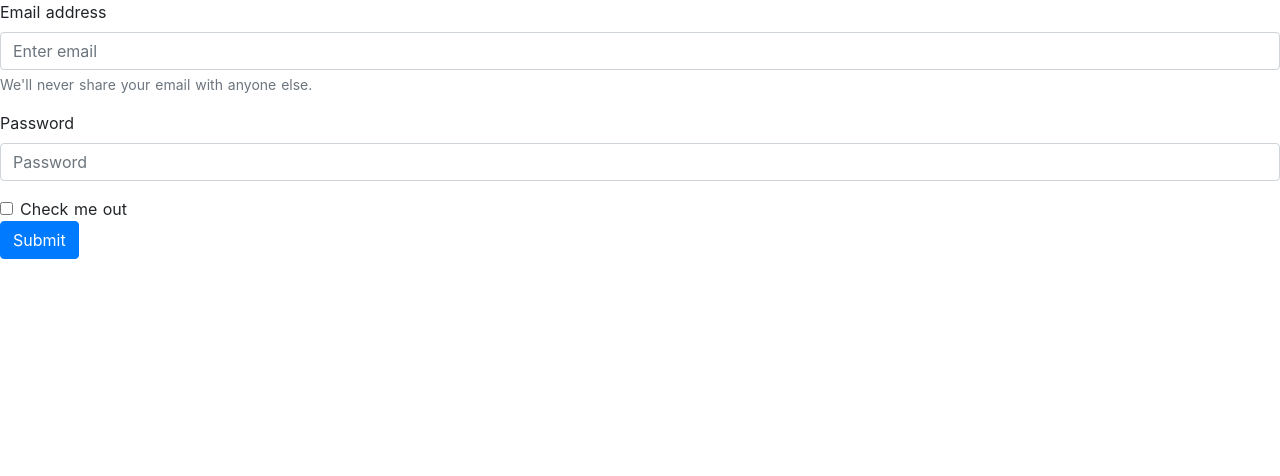
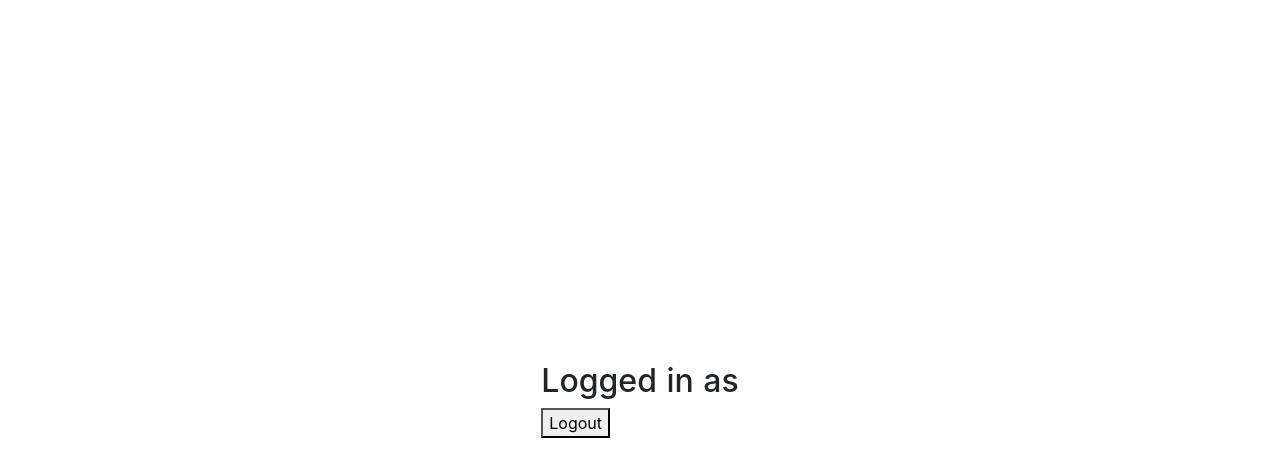
Before and after one commit to Albin-Sander/nya-examensarbete, a Nuxt app: page /Login in a window 1280 px wide. Shown: the top 476 px of the page. Built offline with nearby package versions, Linux system fonts and the light colour scheme.

Commit message:
Mae login component & logout btn

```diff
--- /dev/null
+++ b/components/LoginForm.vue
@@ -0,0 +1,78 @@
+<template>
+    <form
+      v-on:submit.prevent="signIn()"
+      class="form"
+    >
+      <div class="form-group">
+        <label for="exampleInputEmail1">Email address</label>
+        <input
+          type="email"
+          v-model="email"
+          class="form-control"
+          id="exampleInputEmail1"
+          aria-describedby="emailHelp"
+          placeholder="Enter email"
+          required
+        />
+        <small id="emailHelp" class="form-text text-muted"
+          >We'll never share your email with anyone else.</small
+        >
+      </div>
+      <div class="form-group">
+        <label for="exampleInputPassword1">Password</label>
+        <input
+          type="password"
+          v-model="password"
+          class="form-control"
+          id="exampleInputPassword1"
+          placeholder="Password"
+          required
+        />
+      </div>
+      <div class="form-check">
+        <NuxtLink to="/">Don't have a account? Click here!</NuxtLink>
+      </div>
+      <button type="submit" class="btn btn-primary">
+        Submit
+      </button>
+    </form>
+</template>
+
+<script>
+export default {
+  data: () => {
+    return {
+      email: '',
+      password: ''
+    }
+  },
+  methods: {
+    async signIn() {
+      let vm = this
+      try {
+        console.log("inside the try")
+        await this.$fire.auth.signInWithEmailAndPassword(
+          vm.email,
+          vm.password
+        ).then((userCredential) => {
+          let user = userCredential.user
+          console.log(user.email)
+        })
+        .catch((error) => {
+          console.log(error)
+        })
+      } catch (e) {
+        console.log(e)
+      }
+    }
+  },
+  computed: {
+
+  },
+  mounted() {
+
+  }
+}
+</script>
+
+<style lang="scss" scoped></style>
--- a/pages/Login.vue
+++ b/pages/Login.vue
@@ -1,41 +1,10 @@
 <template>
-  <div>
-    <form v-if="user == false" v-on:submit.prevent="getRequest">
-      <div class="form-group">
-        <label for="exampleInputEmail1">Email address</label>
-        <input
-          type="email"
-          v-model="email"
-          class="form-control"
-          id="exampleInputEmail1"
-          aria-describedby="emailHelp"
-          placeholder="Enter email"
-          required
-        />
-        <small id="emailHelp" class="form-text text-muted"
-          >We'll never share your email with anyone else.</small
-        >
-      </div>
-      <div class="form-group">
-        <label for="exampleInputPassword1">Password</label>
-        <input
-          type="password"
-          v-model="password"
-          class="form-control"
-          id="exampleInputPassword1"
-          placeholder="Password"
-          required
-        />
-      </div>
-      <div class="form-check">
-        <input type="checkbox" class="form-check-input" id="exampleCheck1" />
-        <label class="form-check-label" for="exampleCheck1">Check me out</label>
-      </div>
-      <button type="submit" @click="createUser()" class="btn btn-primary">
-        Submit
-      </button>
-    </form>
-    <h2 v-else>Logged in as {{user.email}} </h2>
+  <div class="login-container">
+    <LazyLoginForm v-if="user.user == false" />
+    <div v-else>
+      <h2> Logged in as {{user.email}} </h2>
+      <button @click="signOut()"> Logout </button>
+    </div>
   </div>
 </template>
 
@@ -49,9 +18,6 @@ export default {
     }
   },
   methods: {
-    async getRequest() {
-
-    },
     async createUser() {
       try {
         console.log("inside the try")
@@ -63,38 +29,57 @@ export default {
         console.log(e)
       }
     },
+    async signIn() {
+      let vm = this
+      try {
+        console.log("inside the try")
+        await this.$fire.auth.signInWithEmailAndPassword(
+          vm.email,
+          vm.password
+        ).then((userCredential) => {
+          let user = userCredential.user
+          console.log(user.email)
+        })
+        .catch((error) => {
+          console.log(error)
+        })
+      } catch (e) {
+        console.log(e)
+      }
+    },
 
     //FireStore
 
     //Get data from db test an document test
     async getData() {
-      const db = this.$fire.firestore
-        .collection('test')
-        .doc('GJhjnGSWINKcHjMsnUrj')
-      try {
-        const doc = await db.get()
-        console.log(doc.data())
-      } catch (e) {
-        console.error(e)
-      }
+      // const db = this.$fire.firestore
+      //   .collection('test')
+      //   .doc('GJhjnGSWINKcHjMsnUrj')
+      // try {
+      //   const doc = await db.get()
+      //   console.log(doc.data())
+      // } catch (e) {
+      //   console.error(e)
+      // }
     },
 
     // Add Document
     async addUser() {
-      const db = this.$fire.firestore.collection('users')
-      const x = await db.get()
-      console.log('Inside addUser')
-      this.getAllData()
-      await db.doc('UUID').set({
-        username: 'Markus',
-      })
+      // THS IS JUST A EXAMPLE. DO NOT ADD A USER THIS WAY
+      // const db = this.$fire.firestore.collection('users')
+      // const x = await db.get()
+      // console.log('Inside addUser')
+      // this.getAllData()
+      // await db.doc('UUID').set({
+      //   username: 'Markus',
+      // })
     },
 
     // Get data from db test
     async getAllData() {
-      const snapshot = await this.$fire.firestore.collection('users').get()
-      const readable = snapshot.docs.map((doc) => doc.data())
-      console.log(readable)
+      // const snapshot = await this.$fire.firestore.collection('users').get()
+      // const readable = snapshot.docs.map((doc) => doc.data())
+      // console.log(readable)
     },
     async checkUser() {
       let vm = this;
@@ -113,6 +98,16 @@ export default {
         vm.user = obj
       })
     },
+    async signOut() {
+      let vm = this
+      await this.$fire.auth.signOut().then(() => {
+        console.log("Logged out")
+        let obj = {user: false, email: ""}
+        vm.user = obj
+      }).catch((error) => {
+        console.log(error)
+      })
+    }
   },
   computed: {
 
@@ -123,4 +118,15 @@ export default {
 }
 </script>
 
-<style lang="scss" scoped></style>
+<style scoped>
+.form {
+  padding-bottom: 15rem;
+}
+
+.login-container {
+  display: flex;
+  justify-content: center;
+  align-items: center;
+  height: 100vh;
+}
+</style>
```
